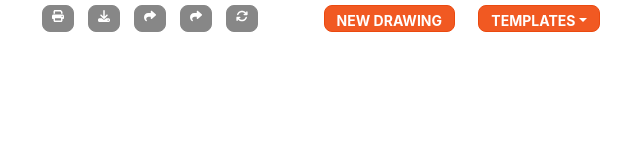
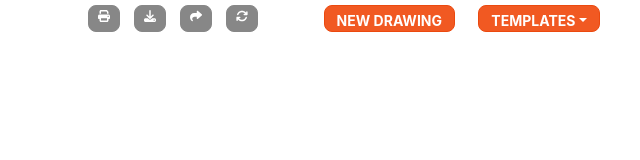
Before and after one commit to lamasudip108/calscape-garden-planner, a Next.js app: page /components/plotter/navigation in a window 1280 px wide. Shown: the top 160 px of the page, without its empty margins (498-1138 px from the left). Built offline with nearby package versions, Linux system fonts and the light colour scheme.

Commit message:
refresh button updated

```diff
--- a/pages/components/plotter/navigation.js
+++ b/pages/components/plotter/navigation.js
@@ -29,12 +29,6 @@ export default function Navigation({canvasBox, addImage, setShowModal, onDownloa
                         data-bs-toggle="tooltip" data-bs-html="true" data-bs-original-title="Delete">
                         <a href="#" onClick={onDownload} className="btn btn-xs like-btn-gardena">
                             <FontAwesomeIcon icon={faDownload} size={150}/>
-                        </a>
-                    </li>
-                    <li id="delete-button" className="control control-delete" data-bs-placement="top"
-                        data-bs-toggle="tooltip" data-bs-html="true" data-bs-original-title="Delete">
-                        <a href="#" className="btn btn-xs like-btn-gardena">
-                            <FontAwesomeIcon icon={faShare} size={150}/>
                         </a>
                     </li>
                     <li id="delete-button" className="control control-delete" data-bs-placement="top"
```
